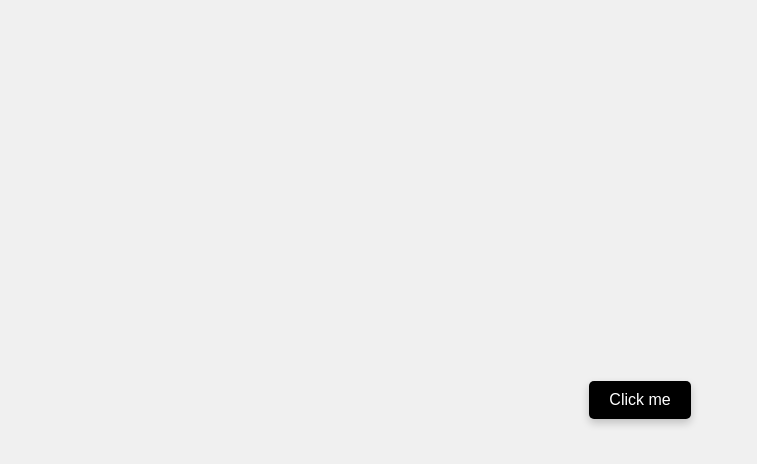
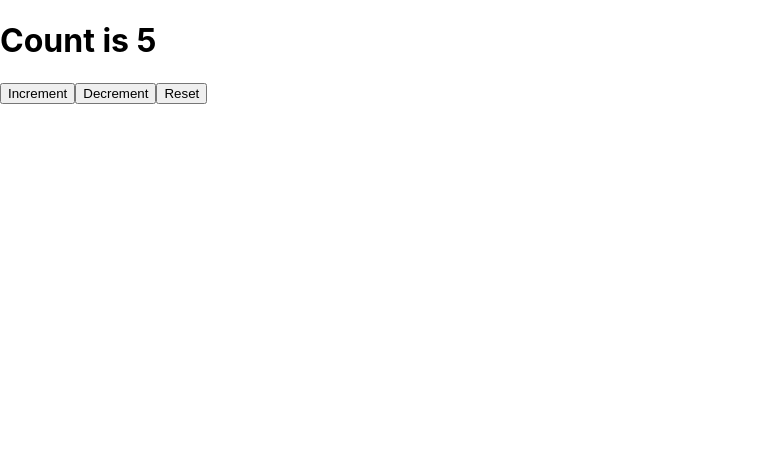
Before and after one commit to Riktha-L/My-app, a React (Create React App) app: page / in a window 1280 px wide. Shown: the top 464 px of the page, without its empty margins (0-757 px from the left). Built offline with nearby package versions, Linux system fonts and the light colour scheme.

Commit message:
Hooks - useState

```diff
--- a/src/App.js
+++ b/src/App.js
@@ -1,9 +1,9 @@
 import React from 'react';
-import Button from './Components/Inline Css practice/StyleButton';
-
+import Counter from './Components/Hooks/Increment';
 function App() {
   return (
-   <Button/>
+    <Counter />
+
   )
 }
 
--- /dev/null
+++ b/src/Components/Hooks/Increment.js
@@ -0,0 +1,26 @@
+import { useState } from "react";
+
+function Counter(){
+  const [count,setCount]=useState(5);
+    const increment=()=>{
+      setCount(count+1);
+    };
+    const decrement=()=>{
+      setCount(count-1);
+    }
+    const reset=()=>{
+      setCount(0);
+    };
+    return(
+      <>
+    <h1>Count is {count}</h1>
+    <button onClick={increment}>
+      Increment
+    </button>
+    <button onClick={decrement}>
+      Decrement </button>
+      <button onClick={reset}>Reset</button>
+    </>
+  )
+}
+export default Counter;
```
Also changed, not shown: src/Components/Hooks/Color.js (added, +17 -0 lines), src/Components/Hooks/FavColor.js (added, +14 -0 lines), src/Components/Hooks/Greetings.js (added, +16 -0 lines).
